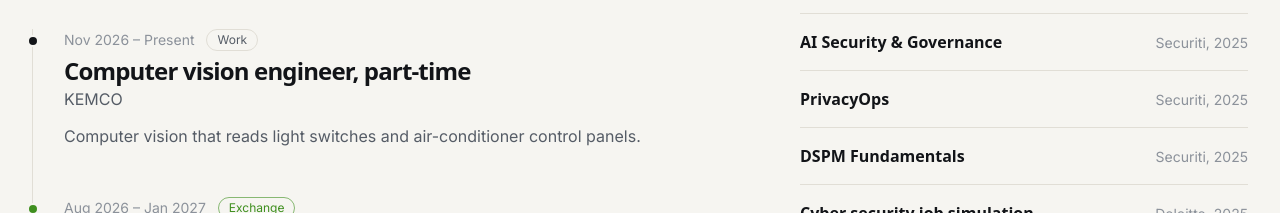
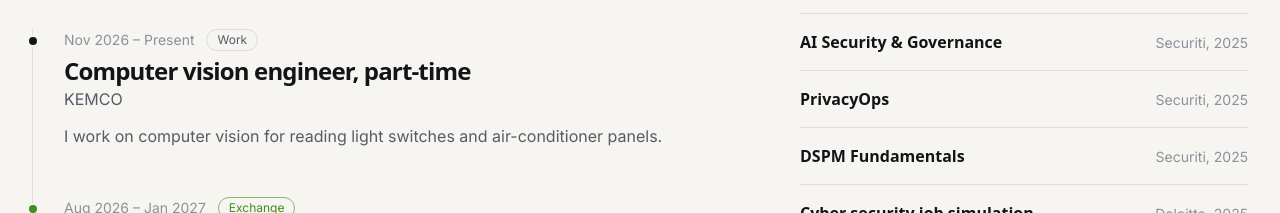
Before and after one commit to RamadhanAdam/ramadhanadam.github.io, a React (Vite) app: page / in a window 1280 px wide. Shown: the part 2900-3113 px from the top of the page. Built offline with nearby package versions, Linux system fonts and the light colour scheme; a web font is replaced by a local one.

Commit message:
Experience: KEMCO line in plain words

```diff
--- a/src/data.ts
+++ b/src/data.ts
@@ -75,7 +75,7 @@ export const path: Stop[] = [
     kind: "Work",
     title: "Computer vision engineer, part-time",
     org: "KEMCO",
-    body: "Computer vision that reads light switches and air-conditioner control panels.",
+    body: "I work on computer vision for reading light switches and air-conditioner panels.",
   },
   {
     when: "Aug 2026 – Jan 2027",
```
